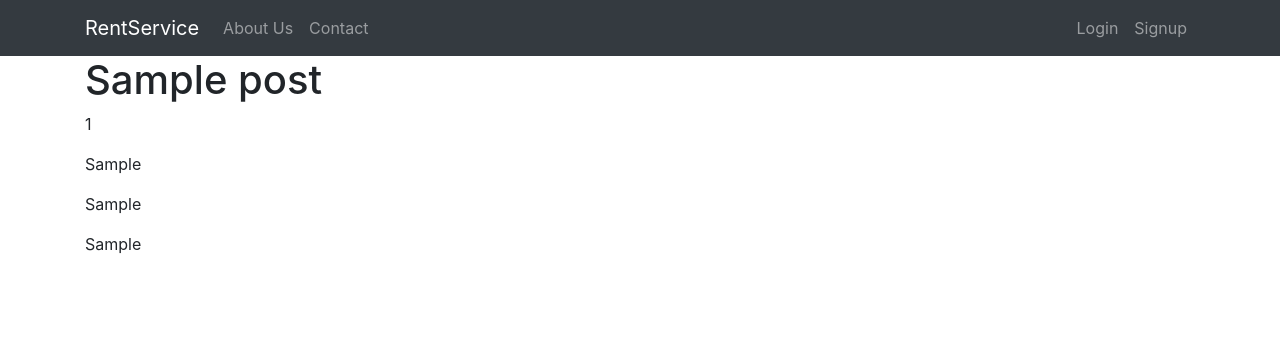
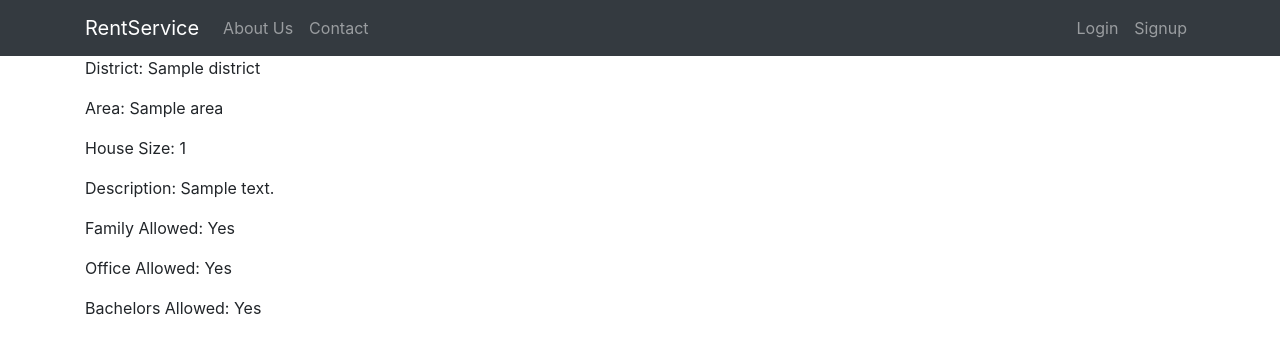
Before and after one commit to ahmedsadman/house-rent-service, a Django app: template rent/posts/templates/posts/post_detail.html in a window 1280 px wide. Shown: the top 354 px of the page. Run offline with Django 3.2, Linux system fonts and the light colour scheme; the template is opened without the code that fills it: most values are stand-ins (such as "Sample title", 1, 10 or a date in 2020); some libraries are stand-ins or nearby versions.

```diff
--- a/rent/accounts/templates/accounts/dashboard.html
+++ b/rent/accounts/templates/accounts/dashboard.html
@@ -4,6 +4,7 @@
     <h1>Hello {{ user.username }}</h1>
     <h1>Posts by you:</h1>
     {% for post in post_list %}
-        <p>{{ post.house_name }}</p>
+        <a href="{% url 'posts:post_detail' pk=post.pk %}">{{ post.district }}-{{ post.area }}-{{ post.creation_date }}</a>
+        <br>
     {% endfor %}
 {% endblock content %}
--- a/rent/posts/admin.py
+++ b/rent/posts/admin.py
@@ -2,7 +2,9 @@
 from __future__ import unicode_literals
 
 from django.contrib import admin
-from posts.models import Post
+from posts.models import Post, District, Area
 
 # Register your models here.
 admin.site.register(Post)
+admin.site.register(District)
+admin.site.register(Area)
--- a/rent/posts/templates/posts/post_detail.html
+++ b/rent/posts/templates/posts/post_detail.html
@@ -1,9 +1,27 @@
 <!DOCYTPE html>
 {% extends "base.html" %}
 {% block content %}
-    <h1>{{ post.house_name }}</h1>
-    <p>{{ post.house_size }}</p>
-    <p>{{ post.family_allowed }}</p>
-    <p>{{ post.office_allowed }}</p>
-    <p>{{ post.bachelors_allowed }}</p>
+    <p>District: {{ post.district }}</p>
+    <p>Area: {{ post.area }}</p>
+    <p>House Size: {{ post.house_size }}</p>
+    <p>Description: {{ post.description }}</p>
+
+    {% if post.family_allowed %}
+        <p>Family Allowed: Yes</p>
+    {% else %}
+        <p>Family Allowed: No</p>
+    {% endif %}
+
+    {% if post.office_allowed %}
+        <p>Office Allowed: Yes</p>
+    {% else %}
+        <p>Office Allowed: No</p>
+    {% endif %}
+
+    {% if post.bachelors_allowed %}
+        <p>Bachelors Allowed: Yes</p>
+    {% else %}
+        <p>Bachelors Allowed: No</p>
+    {% endif %}
+
 {% endblock content %}
--- a/rent/posts/urls.py
+++ b/rent/posts/urls.py
@@ -5,5 +5,6 @@ app_name = 'posts'
 
 urlpatterns = [
     url(r'^new/$', views.CreatePostView.as_view(), name='post_new'),
+    url(r'^get_location/$', views.get_location_data, name='get_location'),
     url(r'^(?P<pk>\d+)', views.PostDetailView.as_view(), name='post_detail')
 ]
--- a/rent/rent/settings.py
+++ b/rent/rent/settings.py
@@ -121,7 +121,7 @@ USE_TZ = True
 # https://docs.djangoproject.com/en/1.11/howto/static-files/
 
 STATIC_URL = '/static/'
-STATICFILES_DIR = [os.path.join(BASE_DIR, 'static')]
+STATICFILES_DIRS = [os.path.join(BASE_DIR, 'static')]
 
 LOGIN_REDIRECT_URL = '/'
 LOGOUT_REDIRECT_URL = '/'
--- a/rent/templates/base.html
+++ b/rent/templates/base.html
@@ -8,8 +8,7 @@
     <meta http-equiv="X-UA-Compatible" content="ie=edge">
     <title>RentService</title>
     <!-- Bootstrap -->
-    <script src="https://code.jquery.com/jquery-3.3.1.slim.min.js" integrity="sha384-q8i/X+965DzO0rT7abK41JStQIAqVgRVzpbzo5smXKp4YfRvH+8abtTE1Pi6jizo"
-        crossorigin="anonymous"></script>
+    <script src="https://ajax.googleapis.com/ajax/libs/jquery/3.3.1/jquery.min.js"></script>
     <script src="https://cdnjs.cloudflare.com/ajax/libs/popper.js/1.14.3/umd/popper.min.js" integrity="sha384-ZMP7rVo3mIykV+2+9J3UJ46jBk0WLaUAdn689aCwoqbBJiSnjAK/l8WvCWPIPm49"
         crossorigin="anonymous"></script>
     <link rel="stylesheet" href="https://stackpath.bootstrapcdn.com/bootstrap/4.1.1/css/bootstrap.min.css" integrity="sha384-WskhaSGFgHYWDcbwN70/dfYBj47jz9qbsMId/iRN3ewGhXQFZCSftd1LZCfmhktB"
@@ -21,7 +20,14 @@
     <link href="https://fonts.googleapis.com/css?family=Montserrat" rel="stylesheet">
 
     <!-- CSS-->
-    {% comment %} <link rel="stylesheet" href="{% static 'simplesocial/css/master.css'%}"> {% endcomment %}
+    {% block extra_css %}
+
+    {% endblock extra_css %}
+
+    <!-- JS -->
+    {% block extra_js %}
+
+    {% endblock extra_js %}
 </head>
 
 <body>
```
Also changed, not shown: rent/posts/forms.py (+10 -2 lines), rent/posts/models.py (+23 -2 lines), rent/posts/templates/posts/post_form.html (+40 -7 lines), rent/posts/views.py (+14 -2 lines), rent/accounts/migrations/0001_initial.py, rent/db.sqlite3, rent/posts/migrations/0001_initial.py, rent/posts/migrations/0002_auto_20180706_1541.py (added), rent/posts/migrations/0003_auto_20180706_1552.py (added).
